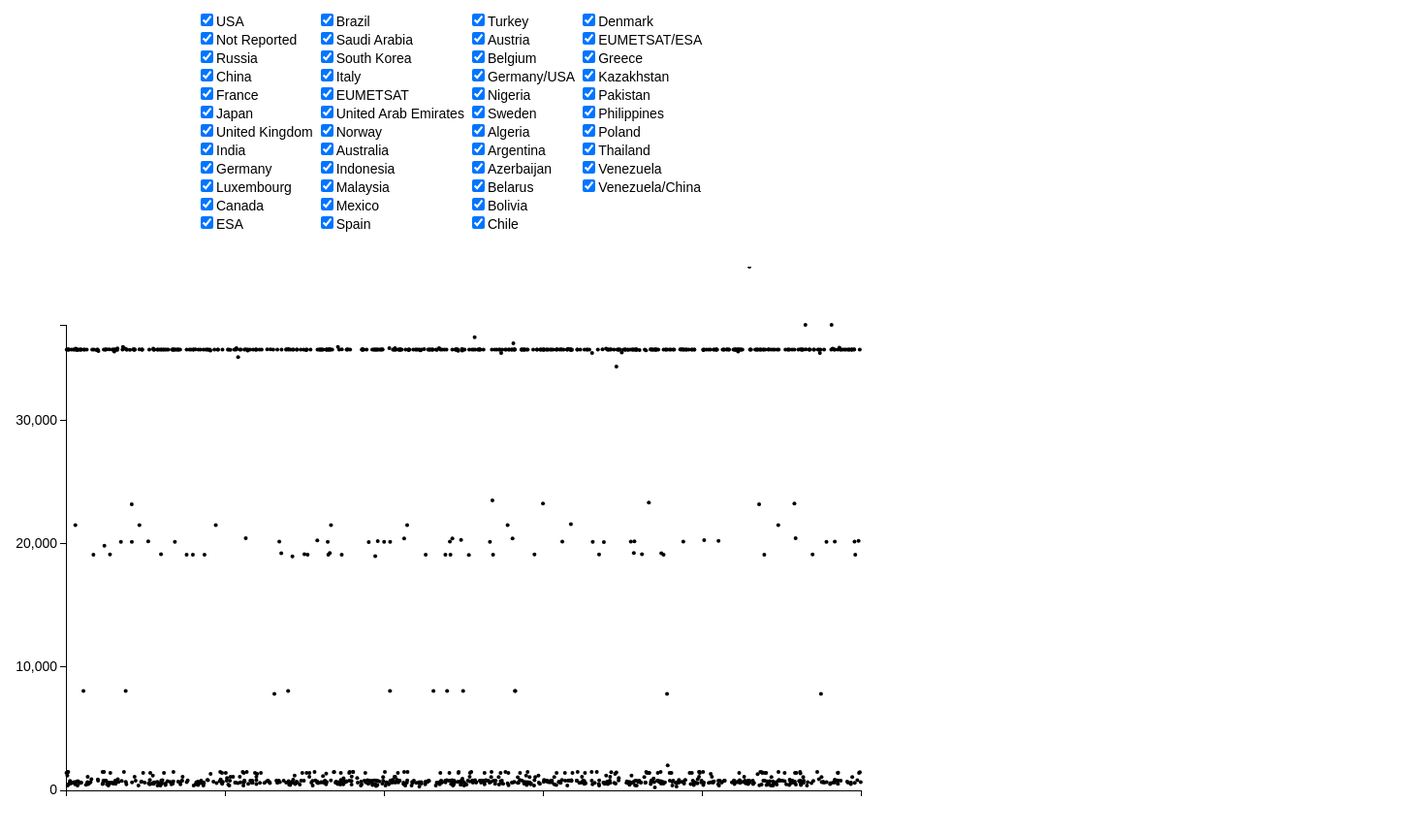
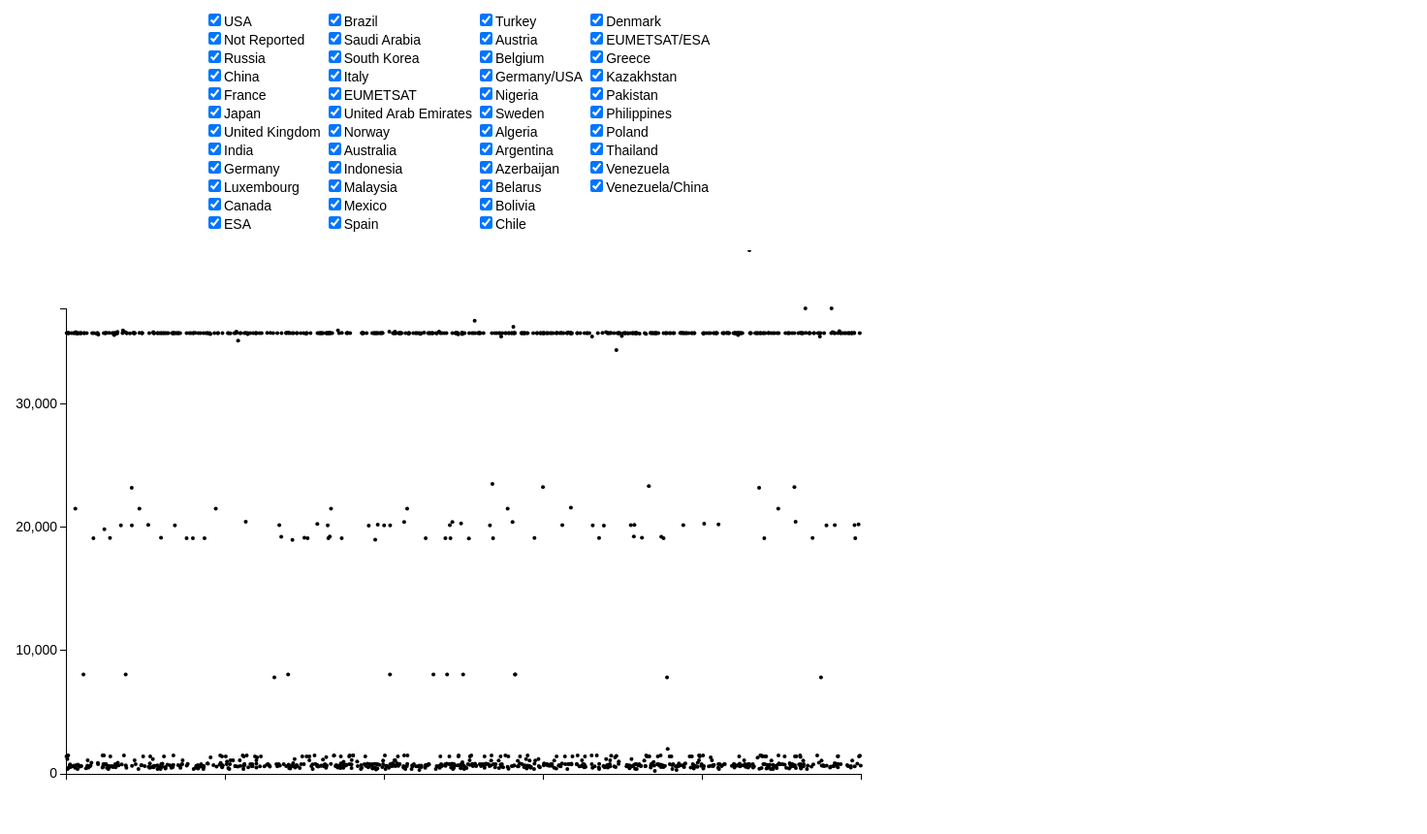
Before and after one commit to thomaskolasa/satellites_d3, a plain HTML site: page index.html in a window 1280 px wide. Shown: the whole page at 97% size, 1472 px wide, since content can reach past the window. Drawn offline with nearby package versions, Linux system fonts and the light colour scheme.

Commit message:
changed to table to relative

```diff
--- a/index.html
+++ b/index.html
@@ -30,12 +30,11 @@ body {
   display: none;
 }
 #filter {
-  position: absolute;
+  position: relative;
   left: 200px;
 }
 #wrapper {
-  position: absolute;
-  top: 275px;
+  position: relative;
   /*text-align: center;*/
 }
 </style>
```
